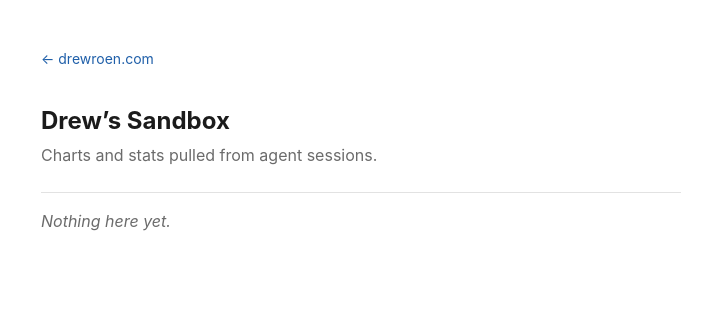
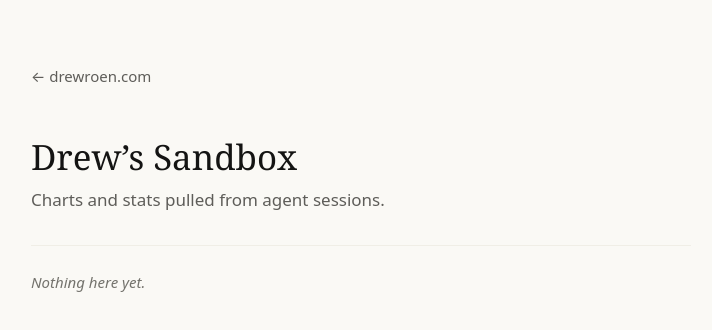
Before and after one commit to Drewroen/drewroen.com, a plain HTML site: page sandbox/index.html in a window 1280 px wide. Shown: the whole page, without its empty margins (279-991 px from the left). Drawn offline with Linux system fonts and the light colour scheme.

Commit message:
Restyle shell with Anthropic design tokens (warm ramp, clay accent, serif headings) (#4)

```diff
--- a/css/style.css
+++ b/css/style.css
@@ -1,70 +1,213 @@
+/* drewroen.com — visual language borrowed from Anthropic's design system.
+   Raw values below are the live tokens served by claude.com (warm neutral ramp,
+   clay accent, spacing/radius scales, type scale). Fonts are their declared
+   fallbacks — the Anthropic webfonts themselves are proprietary and not shipped. */
+
 :root {
-  --fg: #1b1b1b;
-  --muted: #6b6b6b;
-  --accent: #1f5fa9;
-  --rule: #e2e2e2;
+  /* warm neutral ramp */
+  --gray-000: #ffffff;
+  --gray-050: #faf9f5;
+  --gray-100: #f5f4ed;
+  --gray-150: #f0eee6;
+  --gray-200: #e8e6dc;
+  --gray-300: #d1cfc5;
+  --gray-400: #b0aea5;
+  --gray-450: #9c9a92;
+  --gray-500: #87867f;
+  --gray-550: #73726c;
+  --gray-600: #5e5d59;
+  --gray-650: #4d4c48;
+  --gray-700: #3d3d3a;
+  --gray-750: #30302e;
+  --gray-800: #262624;
+  --gray-850: #1f1e1d;
+  --gray-900: #1a1918;
+  --gray-950: #141413;
+
+  /* accents */
+  --clay: #d97757;
+  --clay-hover: #c6613f;
+  --clay-dark: #c46849;
+  /* text-level clay: darkens Anthropic's clay to clear 4.5:1 on parchment
+     (#c6613f only reaches 3.85:1) */
+  --link: #b0512c;
+  --error: #bf4d43;
+  --focus: var(--clay-dark);
+
+  /* spacing */
+  --sp-4: 4px;
+  --sp-8: 8px;
+  --sp-12: 12px;
+  --sp-16: 16px;
+  --sp-24: 24px;
+  --sp-32: 32px;
+  --sp-48: 48px;
+  --sp-64: 64px;
+
+  /* radii */
+  --br-6: 6px;
+  --br-8: 8px;
+  --br-12: 12px;
+  --br-16: 16px;
+
+  /* type */
+  --font-serif: anthropicSerif, Georgia, "Times New Roman", serif;
+  --font-sans: anthropicSans, system-ui, -apple-system, "Segoe UI", Roboto, Helvetica, Arial, sans-serif;
+  --font-mono: anthropicMono, ui-monospace, SFMono-Regular, Menlo, Consolas, monospace;
+  --weight-light: 300;
+  --weight-regular: 400;
+  --weight-medium: 500;
+
+  --headline-3: clamp(28px, 25.714px + 0.714vw, 36px);
+  --headline-5: clamp(20px, 18.571px + 0.446vw, 25px);
+  --body-2: 17px;
+  --body-3: 15px;
+  --caption: 12px;
+
+  --ease-out: cubic-bezier(0.25, 1, 0.5, 1);
+  --shadow-sm: 0 2px 8px #0000000a;
+  --shadow-md: 0 4px 20px #0000000a;
+
+  /* surfaces */
+  --bg: var(--gray-050);
+  --bg-raised: var(--gray-000);
+  --bg-subtle: var(--gray-100);
+  --text: var(--gray-950);
+  --text-secondary: var(--gray-600);
+  --text-tertiary: var(--gray-550);
+  --border: var(--gray-200);
+  --border-subtle: var(--gray-150);
+  --ring: var(--gray-300);
+}
+
+@media (prefers-color-scheme: dark) {
+  :root {
+    --bg: var(--gray-800);
+    --bg-raised: var(--gray-750);
+    --bg-subtle: var(--gray-850);
+    --text: var(--gray-050);
+    --text-secondary: var(--gray-400);
+    --text-tertiary: var(--gray-450);
+    --border: var(--gray-650);
+    --border-subtle: var(--gray-700);
+    --ring: var(--gray-700);
+    --link: var(--clay);
+    --shadow-sm: 0 2px 8px #00000040;
+    --shadow-md: 0 4px 20px #00000040;
+  }
 }
 
 * { box-sizing: border-box; }
 
 body {
   margin: 0;
-  padding: 3rem 1.25rem;
-  font: 16px/1.55 -apple-system, BlinkMacSystemFont, "Segoe UI", Roboto, Helvetica, Arial, sans-serif;
-  color: var(--fg);
-  background: #fff;
+  padding: var(--sp-64) var(--sp-24);
+  font-family: var(--font-sans);
+  font-size: var(--body-2);
+  line-height: 1.6;
+  color: var(--text);
+  background: var(--bg);
+  -webkit-font-smoothing: antialiased;
 }
 
 main {
-  max-width: 40rem;
+  max-width: 660px;
   margin: 0 auto;
 }
 
 h1 {
-  font-size: 1.5rem;
-  margin: 0 0 .25rem;
+  font-family: var(--font-serif);
+  font-weight: var(--weight-medium);
+  font-size: var(--headline-3);
+  line-height: 1.2;
+  color: var(--text);
+  margin: 0 0 var(--sp-8);
 }
 
 a {
-  color: var(--accent);
+  color: var(--text);
   text-decoration: none;
 }
 
-a:hover { text-decoration: underline; }
-
-.back {
-  margin: 0 0 2rem;
-  font-size: .875rem;
+a:hover {
+  color: var(--link);
+  text-decoration: underline;
+  text-underline-offset: 2px;
 }
 
+:focus-visible {
+  outline: 2px solid var(--focus);
+  outline-offset: 2px;
+  border-radius: var(--br-6);
+}
+
+/* homepage entry point */
+nav a {
+  display: inline-flex;
+  align-items: center;
+  padding: var(--sp-8) var(--sp-16);
+  font-size: var(--body-3);
+  color: var(--text);
+  background: var(--bg-raised);
+  border: 1px solid var(--border-subtle);
+  border-radius: var(--br-12);
+  box-shadow: var(--shadow-sm);
+  transition: background-color 0.15s var(--ease-out), border-color 0.15s var(--ease-out);
+}
+
+nav a:hover {
+  color: var(--text);
+  background: var(--bg-subtle);
+  border-color: var(--border);
+}
+
+/* sandbox page */
+.back {
+  margin: 0 0 var(--sp-48);
+  font-size: var(--body-3);
+}
+
+.back a { color: var(--text-secondary); }
+
+.back a:hover { color: var(--link); }
+
 .lede {
-  color: var(--muted);
-  margin: 0 0 1.5rem;
+  max-width: 60ch;
+  margin: 0 0 var(--sp-32);
+  color: var(--text-secondary);
 }
 
 .stat-list {
   list-style: none;
   margin: 0;
   padding: 0;
-  border-top: 1px solid var(--rule);
+  border-top: 1px solid var(--border-subtle);
 }
 
 .stat-list li {
-  padding: .6rem 0;
-  border-bottom: 1px solid var(--rule);
+  padding: var(--sp-16) 0;
+  border-bottom: 1px solid var(--border-subtle);
+}
+
+.stat-list a {
+  font-family: var(--font-serif);
+  font-weight: var(--weight-medium);
+  font-size: var(--headline-5);
+  line-height: 1.2;
+}
+
+.stat-list a:hover {
+  color: var(--link);
+  text-decoration: none;
 }
 
 .empty {
-  color: var(--muted);
+  margin: var(--sp-24) 0 0;
+  font-size: var(--body-3);
+  color: var(--text-tertiary);
   font-style: italic;
 }
 
-@media (prefers-color-scheme: dark) {
-  :root {
-    --fg: #eaeaea;
-    --muted: #9a9a9a;
-    --accent: #7fb3ea;
-    --rule: #333;
-  }
-  body { background: #141414; }
+@media (prefers-reduced-motion: reduce) {
+  * { transition: none !important; }
 }
```
